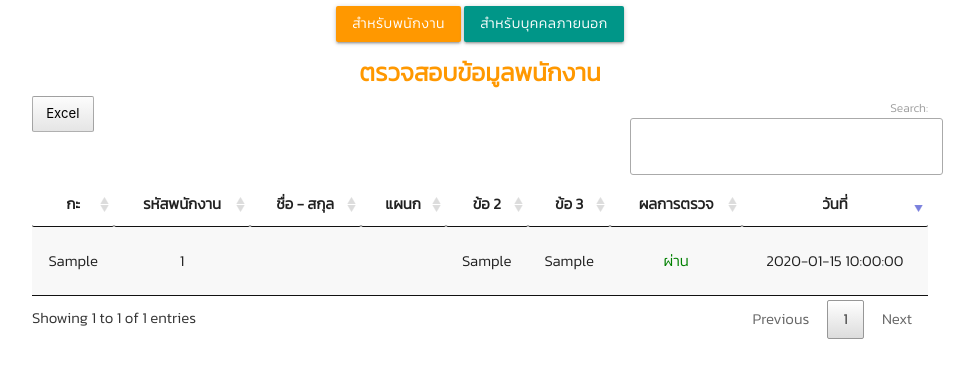
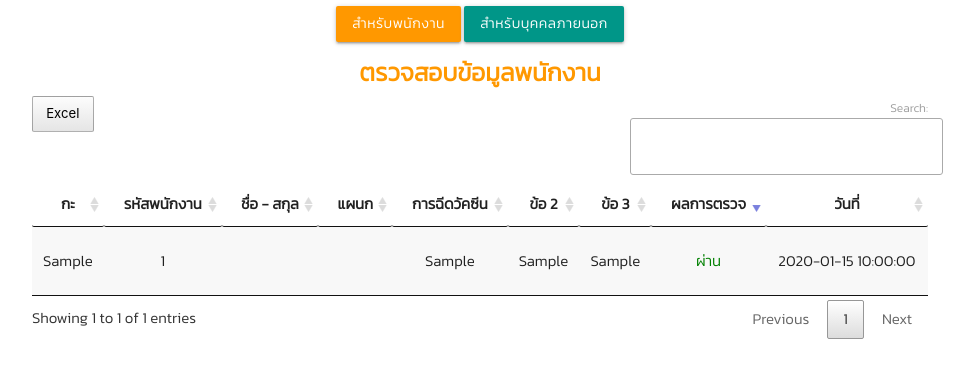
Before and after one commit to nopparat231/form-covid19, a PHP site: page /admin/index.php in a window 1280 px wide. Shown: the part 126-504 px from the top of the page, without its empty margins (160-1134 px from the left). Run offline with PHP 8.4, Linux system fonts and the light colour scheme; tables that the repository leaves empty or names only in its code hold one stand-in row (values such as "Sample post"); data that the repository does not hold is empty.

Commit message:
Update insider.php

```diff
--- a/admin/insider.php
+++ b/admin/insider.php
@@ -7,8 +7,10 @@
             <th>รหัสพนักงาน</th>
             <th>ชื่อ - สกุล</th>
             <th>แผนก</th>
+            <th>การฉีดวัคซีน</th>
             <th>ข้อ 2</th>
             <th>ข้อ 3</th>
+
             <th>ผลการตรวจ</th>
             <th>วันที่</th>
         </tr>
@@ -30,8 +32,10 @@
                     <td><?= $row["emp_check_emp_id"] ?></td>
                     <td><?= $row["Name_Surname"] ?></td>
                     <td><?= $row["Department"] ?></td>
+                    <td><?= $row["emp_check_4"] ?></td>
                     <td><?= $row["emp_check_2"] ?></td>
                     <td><?= $row["emp_check_3"] ?></td>
+
                     <td><?php
                         if ($row["emp_check_status"] == 1) {
                             echo "<p style='color:red'>ไม่ผ่าน</p>";
```
